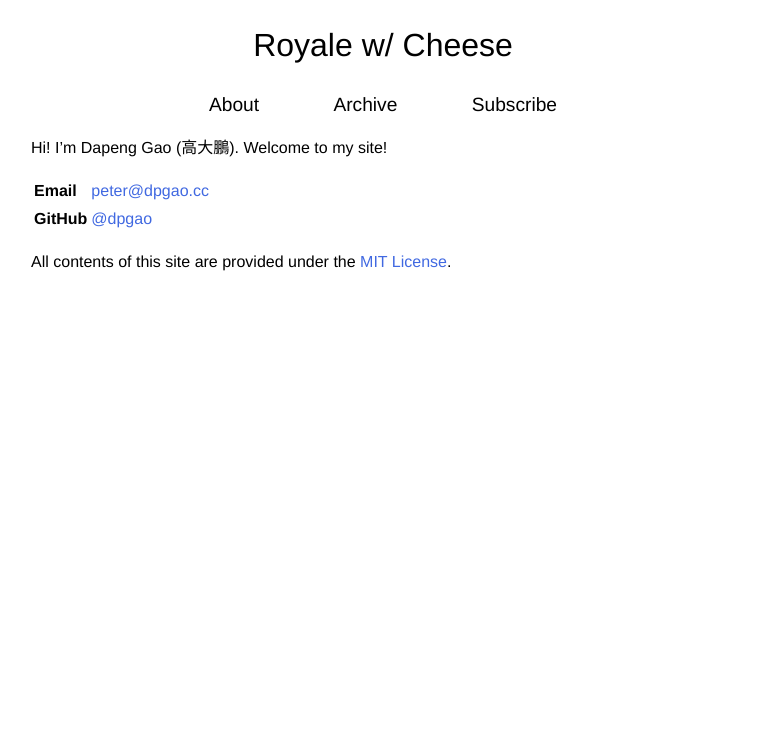
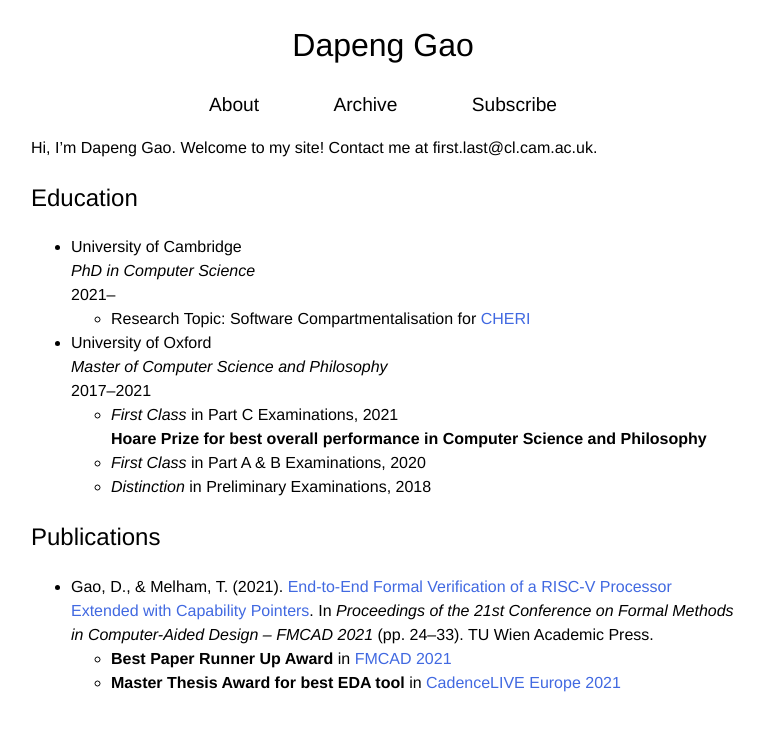
Before and after one commit to dpgao/dpgao.github.io, a Jekyll site: the page built from about.md, in a window 1280 px wide. Shown: the top 731 px of the page, without its empty margins (257-1021 px from the left). Built offline with Jekyll 4.4.1, drawn with Linux system fonts in a browser that asks for light colours; our own code applies the rules of GitHub Pages for plain Markdown files.

Commit message:
Create CNAME

```diff
--- /dev/null
+++ b/CNAME
@@ -0,0 +1 @@
+dpgao.cc
--- a/_data/meta.yml
+++ b/_data/meta.yml
@@ -1,7 +1,3 @@
-title: Royale w/ Cheese
-name:
-    english: Dapeng Gao
-    chinese: 高大鵬
-email: peter@dpgao.cc
+title: Dapeng Gao
 gist:
     baseurl: https://gist.github.com
--- a/_layouts/default.html
+++ b/_layouts/default.html
@@ -7,7 +7,6 @@
     <title>{% if page.title %}{{ page.title | smartify }} | {% endif %}{{ site.data.meta.title | smartify }}</title>
     {% feed_meta %}
     <link rel="stylesheet" href="{{ "/assets/styles.css" | relative_url }}">
-    <link rel="me" href="{{ site.data.meta.microblog.baseurl }}/{{ site.data.meta.microblog.name }}">
     <script src="{{ "/assets/lib.js" | relative_url }}"></script>
     <script src="{{ "/assets/gist.js" | relative_url }}"></script>
 </head>
--- a/about.md
+++ b/about.md
@@ -2,9 +2,24 @@
 title: About
 ---
 
-Hi! I'm {{ site.data.meta.name.english }} ({{ site.data.meta.name.chinese }}). Welcome to my site!
+Hi, I'm Dapeng Gao. Welcome to my site! Contact me at first.last@cl.cam.ac.uk.
 
-| __Email__      | <{{ site.data.meta.email }}>
-| __GitHub__     | [@{{ site.github.owner_name }}]({{ site.github.owner_url }})                                                       |
+## Education
 
-All contents of this site are provided under the [MIT License](LICENSE.txt).
+*	University of Cambridge
+	_PhD in Computer Science_
+	2021--
+	*	Research Topic: Software Compartmentalisation for [CHERI](http://cheri-cpu.com/)
+*	University of Oxford
+	_Master of Computer Science and Philosophy_
+	2017--2021
+	*	_First Class_ in Part C Examinations, 2021
+		__Hoare Prize for best overall performance in Computer Science and Philosophy__
+	*	_First Class_ in Part A & B Examinations, 2020
+	*	_Distinction_ in Preliminary Examinations, 2018
+
+## Publications
+
+*	Gao, D., & Melham, T. (2021). [End-to-End Formal Verification of a RISC-V Processor Extended with Capability Pointers](https://doi.org/10.34727/2021/isbn.978-3-85448-046-4_10). In _Proceedings of the 21st Conference on Formal Methods in Computer-Aided Design – FMCAD 2021_ (pp. 24–33). TU Wien Academic Press.
+	*	__Best Paper Runner Up Award__ in [FMCAD 2021](https://fmcad.org/FMCAD21/awards/)
+	*	__Master Thesis Award for best EDA tool__ in [CadenceLIVE Europe 2021](https://community.cadence.com/cadence_blogs_8/b/can/posts/academic-and-entrepreneur-tracks-at-cadencelive-europe-2021)
--- a/assets/gist.js
+++ b/assets/gist.js
@@ -10,9 +10,6 @@ const embed_gist = (function() {
     return function(gid, file, lines, eid) {
 
         const div = document.getElementById(eid);
-
-        const spin = createSpinner();
-        div.appendChild(spin);
 
         const key = `${gid}_${file}`;
         const prom = cache.get(key) || (function() {
@@ -47,7 +44,6 @@ const embed_gist = (function() {
                 }
             }
 
-            spin.remove();
             div.appendChild(css);
             div.appendChild(gist);
         });
```
